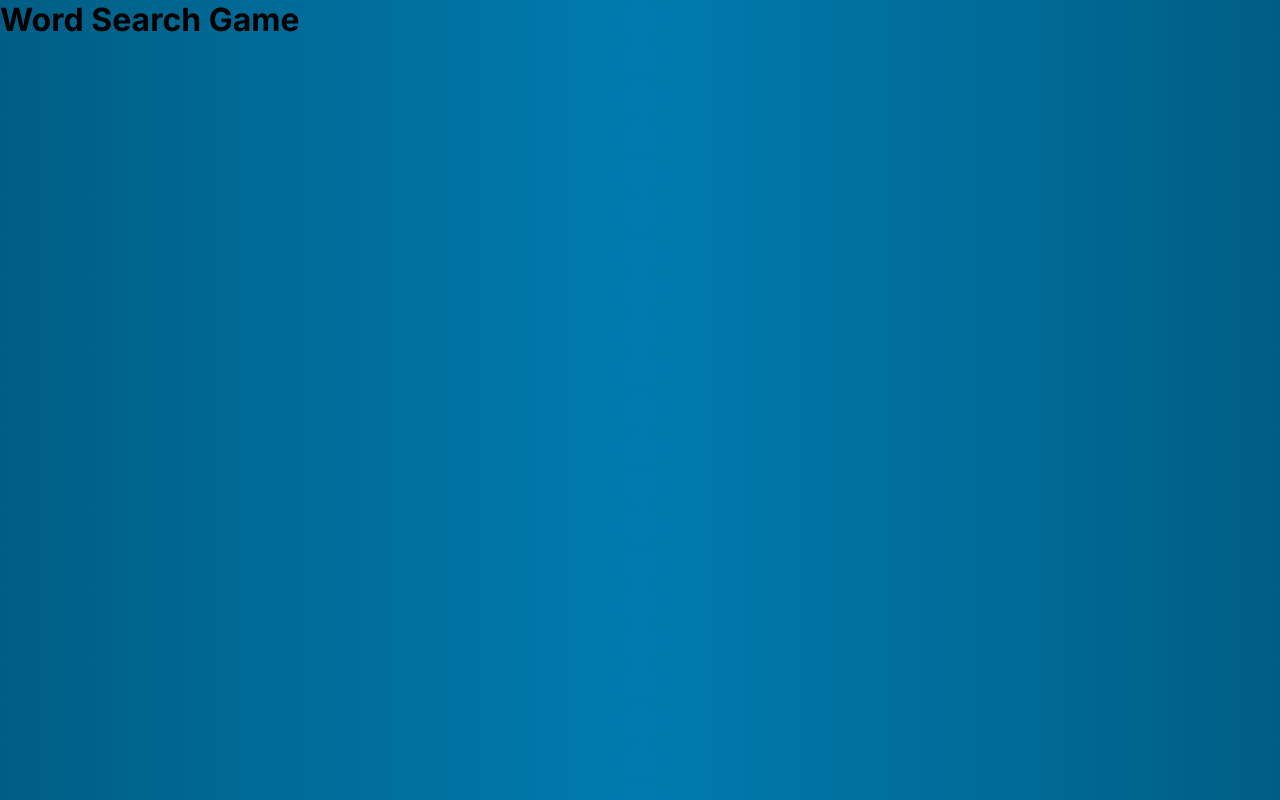
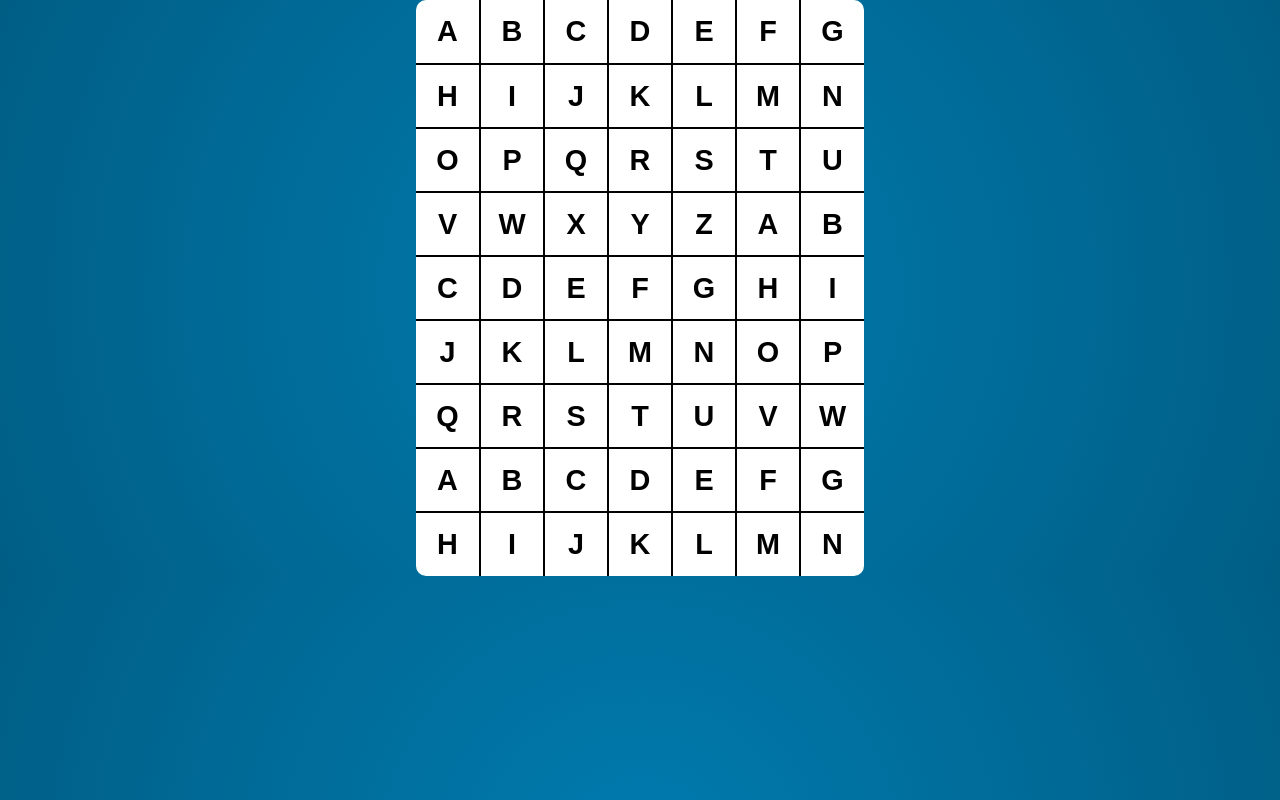
Before and after one commit to bconesta/sth-game, a Next.js app: page /games/wordsearch in a window 1280 px wide. Built offline with nearby package versions, Linux system fonts and the light colour scheme.

Commit message:
Grid styled and tracker created

```diff
--- a/src/app/games/wordsearch/page.jsx
+++ b/src/app/games/wordsearch/page.jsx
@@ -1,9 +1,41 @@
+"use client"
+import Wordsearch from '@/components/Wordsearch/Wordsearch'
 import styles from './page.module.scss'
+import { useEffect, useState } from 'react';
 
 export default function WordSearchGame() {
+
+    const [width, setWidth] = useState(0);
+    const [height, setHeight] = useState(0);
+
+    const ratio = width / height;
+
+    const table = [
+        ['A', 'B', 'C', 'D', 'E', 'F', 'G'],
+        ['H', 'I', 'J', 'K', 'L', 'M', 'N'],
+        ['O', 'P', 'Q', 'R', 'S', 'T', 'U'],
+        ['V', 'W', 'X', 'Y', 'Z', 'A', 'B'],
+        ['C', 'D', 'E', 'F', 'G', 'H', 'I'],
+        ['J', 'K', 'L', 'M', 'N', 'O', 'P'],
+        ['Q', 'R', 'S', 'T', 'U', 'V', 'W'],
+        ['A', 'B', 'C', 'D', 'E', 'F', 'G'],
+        ['H', 'I', 'J', 'K', 'L', 'M', 'N']
+    ]
+
+    const settings = {
+        width: Number(ratio > 0.6 ? 0.56*height : 0.84*width),
+        height: Number(ratio > 0.6 ? 0.72*height : 1.08*width)
+        //                          0.08 x 0.08    0.12 x 0.12
+    }
+
+    useEffect(() => {
+        setWidth(window.innerWidth);
+        setHeight(window.innerHeight);
+    }, []);
+
     return (
         <div>
-            <h1>Word Search Game</h1>
+            <Wordsearch table={table} settings={settings} />
         </div>
     )
 }
--- /dev/null
+++ b/src/components/Wordsearch/WordsMap/WordsMap.jsx
@@ -0,0 +1,75 @@
+import { useEffect, useRef } from "react";
+
+function WordsMap({ children, settings, chars, dispatch }) {
+
+    const canvasRef = useRef(null);
+
+    const styles = {
+        canvas: {
+            position: 'absolute',
+            top: 0,
+            left: 0,
+            zIndex: 1
+        }
+    }
+
+    const getCords = (e, canvas) => {
+        const xOffstet = canvas.current.getBoundingClientRect().left;
+        const yOffstet = canvas.current.getBoundingClientRect().top;
+        const x = (e.type.includes("mouse") ? e.pageX : e.changedTouches[0].pageX)-xOffstet;
+        const y = (e.type.includes("mouse") ? e.pageY : e.changedTouches[0].pageY)-yOffstet;
+        return { x, y }
+    }
+
+    const start = (e) => {
+        e.preventDefault();
+        const cords = getCords(e, canvasRef);
+        const i = Math.floor(cords.y / chars[0][0].size);
+        const j = Math.floor(cords.x / chars[0][0].size);
+        dispatch({ type: 'define-start', payload: { i, j } });
+    }
+
+    const move = (e) => {
+        e.preventDefault();
+        if(!chars.some(row => row.some(char => char.start))) return;
+        const cords = getCords(e, canvasRef);
+        const i = Math.floor(cords.y / chars[0][0].size);
+        const j = Math.floor(cords.x / chars[0][0].size);
+        dispatch({ type: 'define-end', payload: { i, j } });
+    }
+
+    const end = (e) => {
+        e.preventDefault();
+        dispatch({ type: 'unselect-all' });
+    }
+
+    useEffect(() => {
+        const canvas = canvasRef.current;
+        const ctx = canvas.getContext('2d');
+        ctx.clearRect(0, 0, settings.width, settings.height);
+
+    }, [chars, settings.width, settings.height])
+
+    return (
+        <div
+            onTouchStart={start}
+            onTouchMove={move}
+            onTouchEnd={end}
+            onTouchCancel={end}
+            onMouseDown={start}
+            onMouseMove={move}
+            onMouseUp={end}
+            onMouseLeave={end}
+        >
+            <canvas
+                ref={canvasRef}
+                style={styles.canvas}
+                width={settings.width}
+                height={settings.height}
+            />
+            {children}
+        </div>
+    )
+}
+
+export default WordsMap
--- /dev/null
+++ b/src/components/Wordsearch/WordsTable/WordsTable.jsx
@@ -0,0 +1,80 @@
+import { useEffect, useState } from 'react';
+
+function WordsTable({ table, settings }) {
+
+    const [width, setWidth] = useState(0);
+    const [height, setHeight] = useState(0);
+
+    const ratio = width / height;
+
+    const styles = {
+        grid: {
+            display: 'grid',
+            gridTemplateColumns: 'repeat(7, 1fr)',
+            gridTemplateRows: 'repeat(9, 1fr)',
+            width: settings.width,
+            height: settings.height,
+            margin: '0 auto',
+            border: 'none',
+            borderRadius: '10px',
+            overflow: 'hidden',
+        }
+    }
+
+    const setButtonStyles = (table, row, col) => {
+        const styles = {
+            border: '1px solid black',
+            backgroundColor: 'white',
+            color: 'black',
+            fontWeight: 'bold',
+            fontSize: settings.width / table[0].length*0.45,
+        }
+        if(row === 0 && col === 0) {
+            return { ...styles, borderTop: 'none', borderLeft: 'none' }
+        }
+        else if(row === 0 && col === table[0].length - 1) {
+            return { ...styles, borderTop: 'none', borderRight: 'none' }
+        }
+        else if(row === table.length - 1 && col === 0) {
+            return { ...styles, borderBottom: 'none', borderLeft: 'none' }
+        }
+        else if(row === table.length - 1 && col === table[0].length - 1) {
+            return { ...styles, borderBottom: 'none', borderRight: 'none' }
+        }
+        if(row === 0) {
+            return { ...styles, borderTop: 'none' }
+        }
+        else if(row === table.length - 1) {
+            return { ...styles, borderBottom: 'none' }
+        }
+        if(col === 0) {
+            return { ...styles, borderLeft: 'none' }
+        }
+        else if(col === table[0].length - 1) {
+            return { ...styles, borderRight: 'none' }
+        }
+        return styles;
+    }
+
+    return (
+        <div style={styles.grid}>
+            {table.map((row, i) => {
+                return (
+                        row.map((letter, j) => {
+                        return (
+                            <button
+                                key={`${i}$${j}`}
+                                id={`${i}$${j}`}
+                                style={setButtonStyles(table, i, j)}
+                            >
+                                {letter}
+                            </button>
+                        )
+                    })
+                )
+            })}
+        </div>
+    )
+}
+
+export default WordsTable;
--- /dev/null
+++ b/src/components/Wordsearch/Wordsearch.jsx
@@ -0,0 +1,82 @@
+import WordsTable from './WordsTable/WordsTable'
+import WordsMap from './WordsMap/WordsMap'
+import { useEffect, useReducer } from 'react';
+
+function reducer(state, action) {
+    switch (action.type) {
+        case 'define-chars':
+            return action.payload;
+        case 'define-start':
+            return state.map((row, i) => {
+                return row.map((char, j) => {
+                    if (i === action.payload.i && j === action.payload.j) {
+                        return { ...char, start: true }
+                    }
+                    return char;
+                })
+            })
+        case 'define-end':
+            return state.map((row, i) => {
+                return row.map((char, j) => {
+                    if (i === action.payload.i && j === action.payload.j) {
+                        return { ...char, end: true }
+                    }
+                    else if(char.end){
+                        return { ...char, end: false }
+                    }
+                    return char;
+                })
+            })
+        case 'unselect-all': {
+            return state.map((row, i) => {
+                return row.map((char, j) => {
+                    return { ...char, start: false, end: false }
+                })
+            });
+        }
+    }
+}
+
+
+function Wordsearch({ table, settings }) {
+
+    const [chars, dispatch] = useReducer(reducer, [{ size: settings.charSize }]);
+
+    const styles = {
+        container : {
+            position: 'relative',
+            width: settings.width,
+            height: settings.height,
+            margin: '0 auto'
+        }
+    }
+
+    useEffect(() => {
+        const chars = table.map((row, i) => {
+            const size = settings.width / row.length;
+            return row.map((letter, j) => {
+                return {
+                    letter,
+                    size,
+                    start: false,
+                    end: false
+                }
+            })
+        })
+        dispatch({ type: 'define-chars', payload: chars })
+    }, [table]);
+
+    return (
+        <div style={styles.container}>
+            <WordsMap
+                settings={settings}
+                chars={chars}
+                dispatch={dispatch}
+            >
+                <WordsTable table={table} settings={settings} />
+            </WordsMap>
+        </div>
+    )
+}
+
+export default Wordsearch;
```
